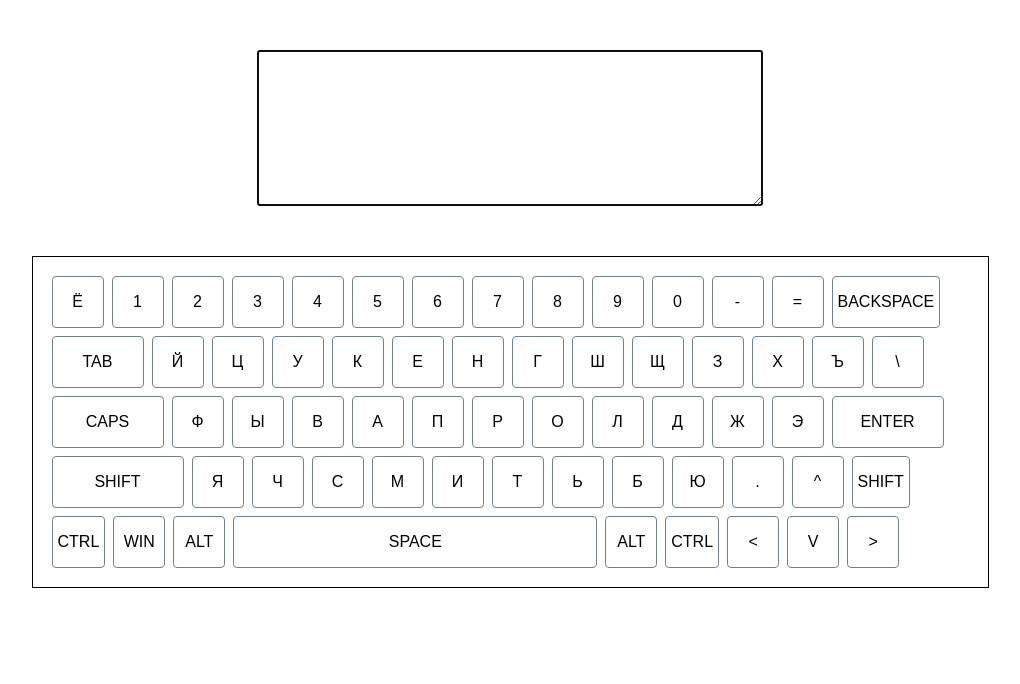
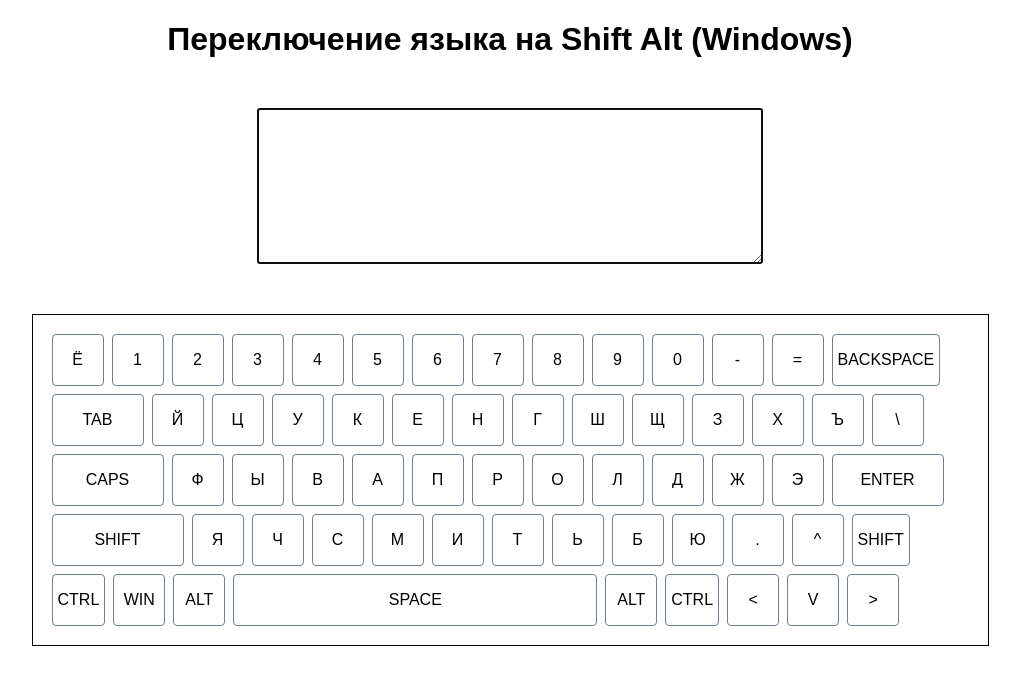
Before and after one commit to pupixipup/virtual-keyboard, a website built with webpack: page src/index.html in a window 1280 px wide. Shown: the whole page, without its empty margins (130-1150 px from the left). Built offline with nearby package versions, Linux system fonts and the light colour scheme.

Commit message:
fix: minor bugs remove

```diff
--- a/src/assets/styles/variables.scss
+++ b/src/assets/styles/variables.scss
@@ -60,3 +60,7 @@
     transition: .3s;
     background-color: rgba(darkblue, .7);
 }
+.note {
+    text-align: center;
+    font-family: Arial, sans-serif;
+}
--- a/src/scripts/index.js
+++ b/src/scripts/index.js
@@ -5,6 +5,9 @@
 import { Keyboard } from './keys-list';
 
 window.addEventListener('load', () => {
+  const textarea = document.createElement('div');
+  textarea.innerHTML = '<h1 class="note">Переключение языка на Shift Alt (Windows)</h1>  <textarea id="text-area" cols="30" autofocus rows="10"></textarea>';
+  document.body.prepend(textarea);
   localStorage.currentLanguage = localStorage.currentLanguage || 'en';
 });
 
--- a/src/scripts/keys-list.js
+++ b/src/scripts/keys-list.js
@@ -424,10 +424,10 @@
   }
 
   initializeKeyboardContainer() {
-    document.body.innerHTML = '';
-    const textarea = document.createElement('div');
-    textarea.innerHTML = ' <textarea id="text-area" cols="30" autofocus rows="10"></textarea>';
-    document.body.append(textarea);
+    // document.body.innerHTML = '';
+    if (document.querySelector('#keyboard-container')) {
+      document.querySelector('#keyboard-container').remove();
+    }
     const keyboardContainer = document.createElement('div');
     keyboardContainer.id = ('keyboard-container');
     document.body.append(keyboardContainer);
```
